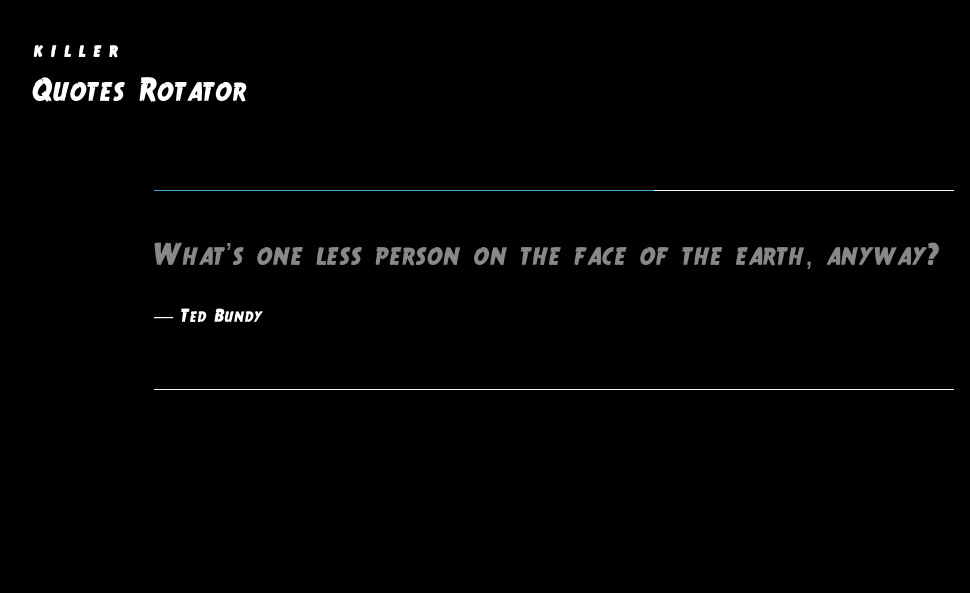
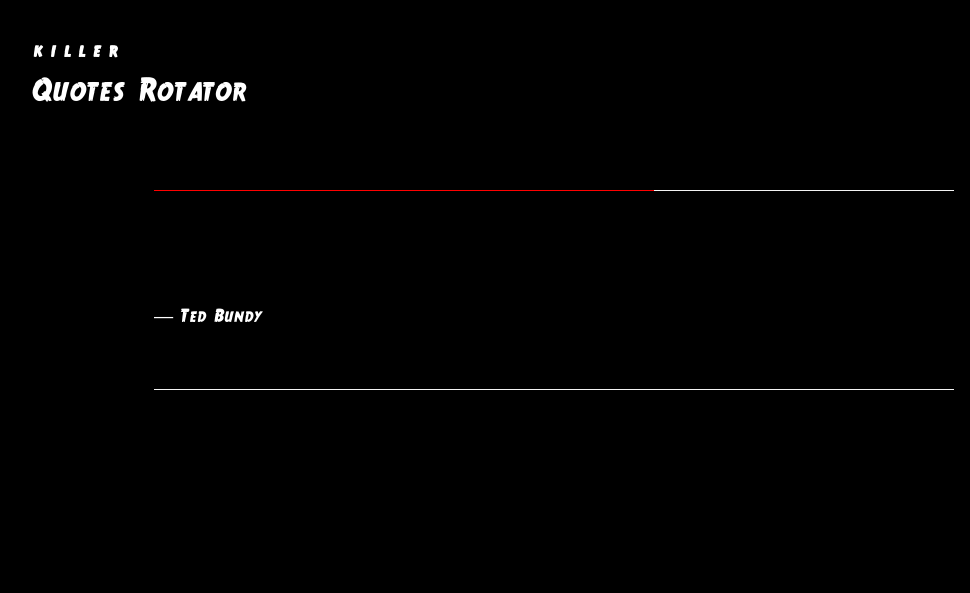
Before and after one commit to TrueCrimesPress/KillerQuotesRotator2, a plain HTML site: page docs/index.html in a window 1280 px wide. Shown: the whole page, without its empty margins (86-1056 px from the left). Drawn offline with nearby package versions, Linux system fonts and the light colour scheme.

Commit message:
Update component.css

```diff
--- a/docs/css/component.css
+++ b/docs/css/component.css
@@ -42,7 +42,7 @@
 
 .cbp-qtprogress {
 	position: absolute;
-	background: #47a3da;
+	background: #ff0000;
 	height: 1px;
 	width: 0%;
 	top: 0;
@@ -56,7 +56,7 @@
 
 .cbp-qtrotator blockquote p {
 	font-size: 2em;
-	color: #888;
+	color: #000000;
 	font-weight: 300;
 	margin: 0.4em 0 1em;
 }
```
